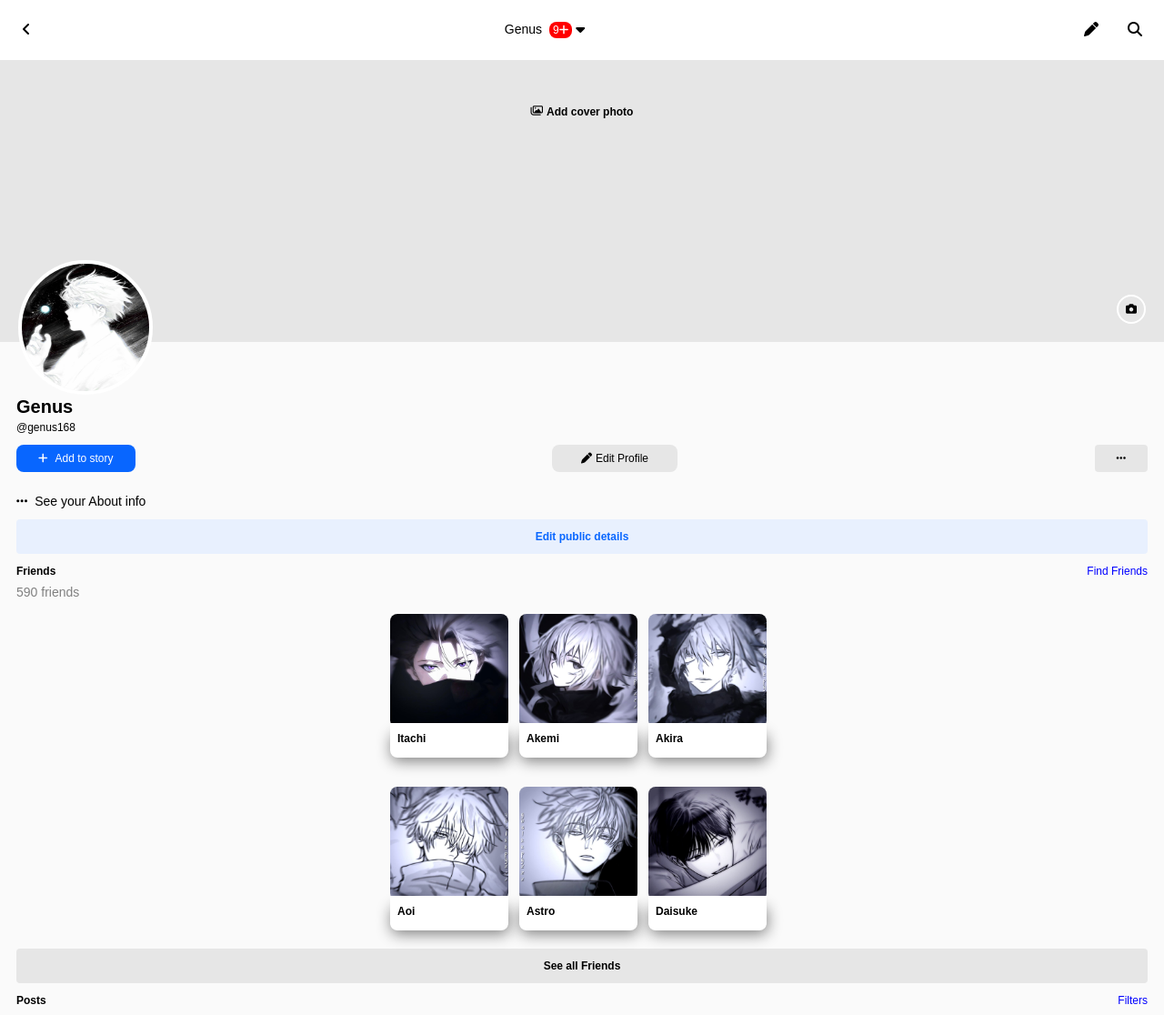
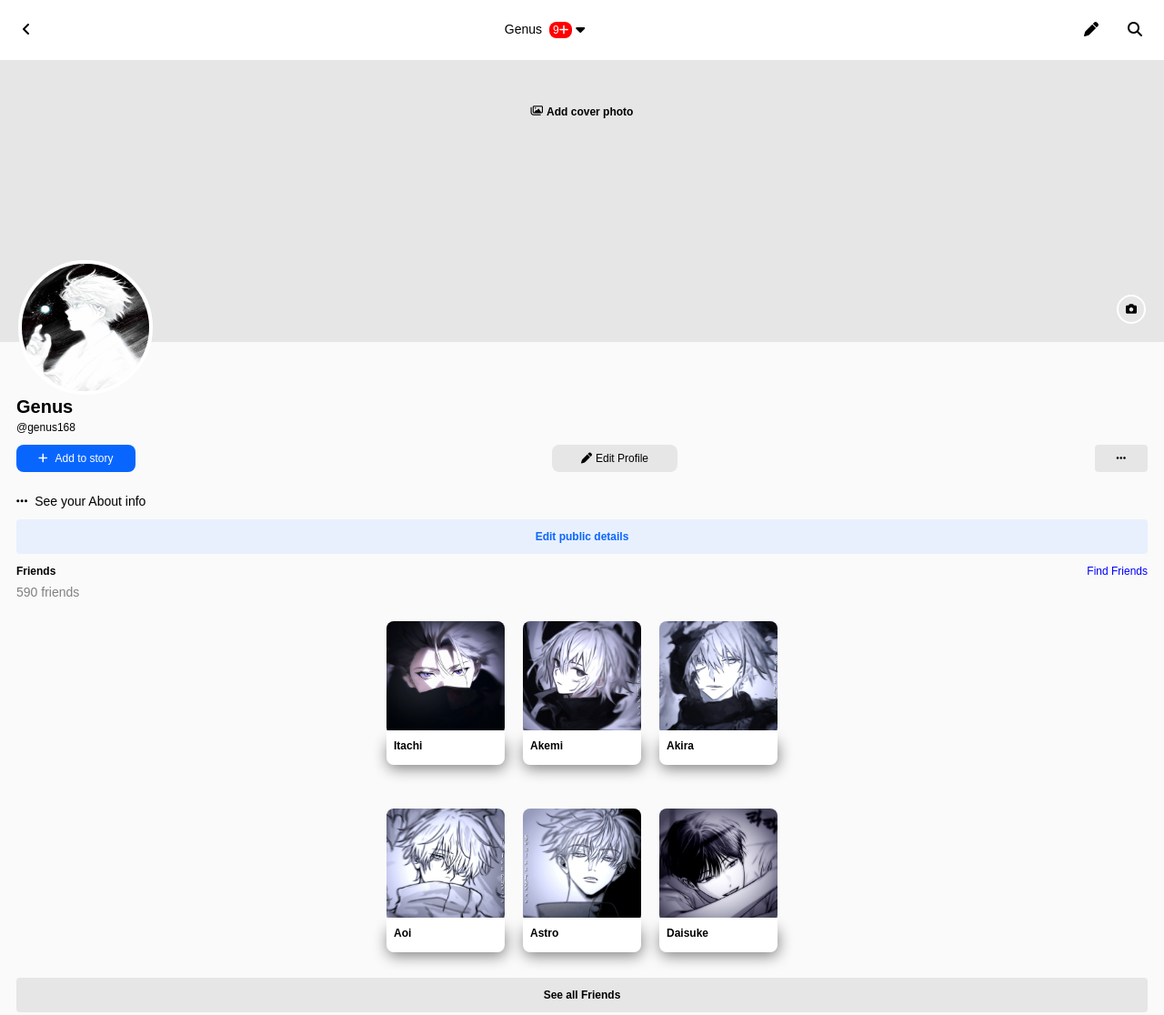
Before and after one commit to UdomHorn/Facebook, a plain HTML site: page index.html in a window 1280 px wide. Shown: the top 1116 px of the page at 91% size. Drawn offline with Linux system fonts and the light colour scheme.

Commit message:
modify padding in profile

```diff
--- a/style.css
+++ b/style.css
@@ -242,7 +242,7 @@ h4{
 .fri-pro{
   margin:16px 2px ;
   cursor: pointer;
-  padding-right: 8px;
+  padding: 8px;
 }
 .top{
   width:130px;
```
